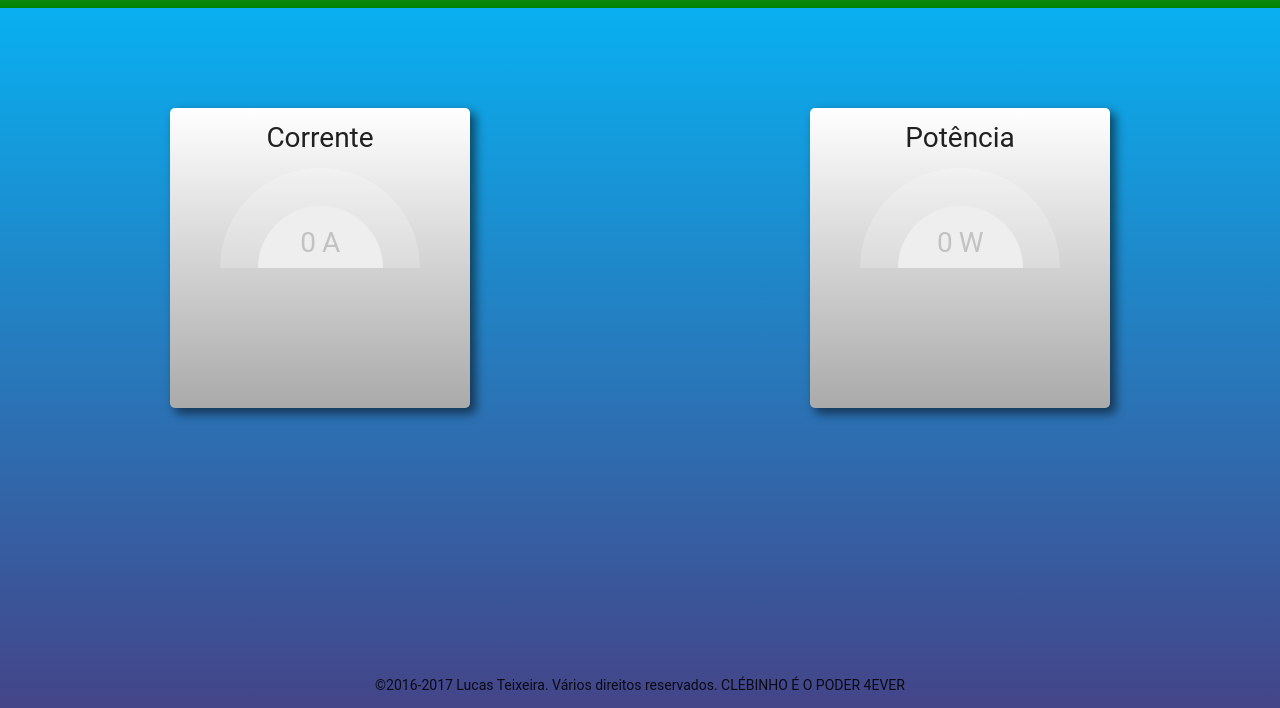
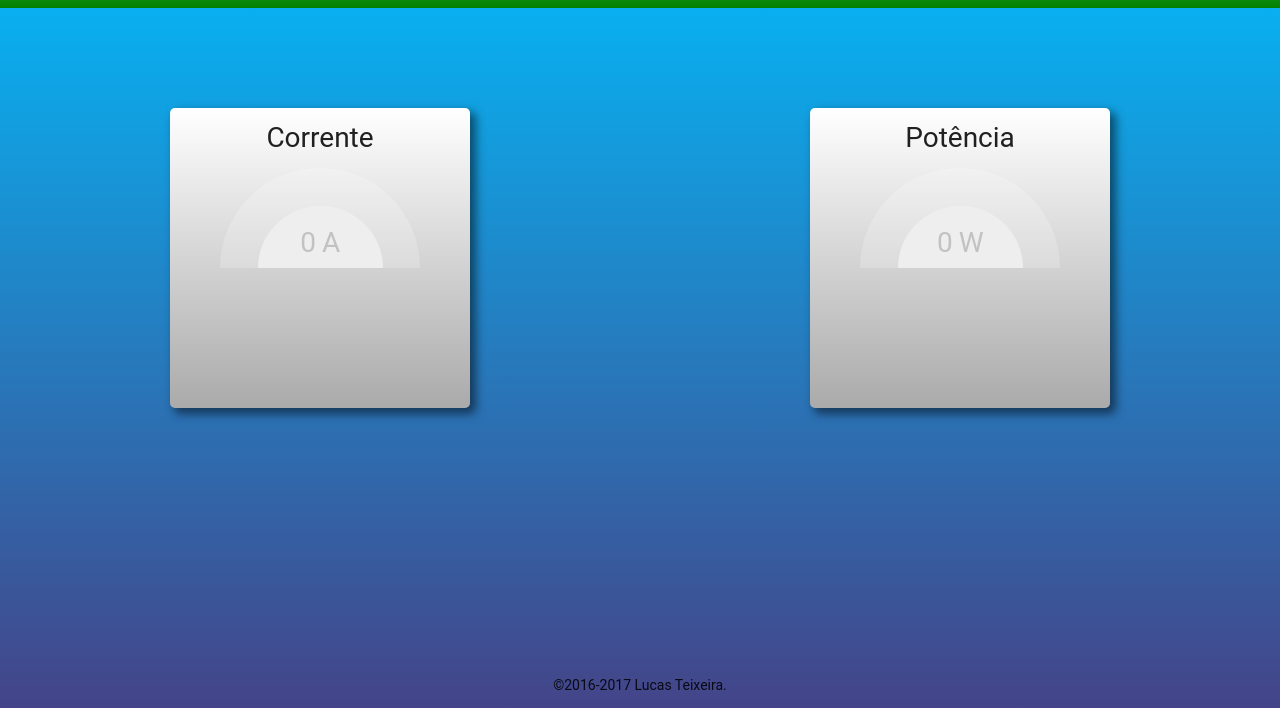
Before and after one commit to lucaspontoexe/smcp, a plain HTML site: page ESP8266/data/index.html in a window 1280 px wide. Shown: the part 92-800 px from the top of the page. Drawn offline with nearby package versions, Linux system fonts and the light colour scheme.

Commit message:
Remoção de arquivos desnecessários
Menos a fonte de ícones.
Mais formalidade, só para apresentar.

```diff
--- a/ESP8266/data/index.html
+++ b/ESP8266/data/index.html
@@ -45,7 +45,7 @@
   </div>
 
 <div id="clebinho">
-<p align="center">©2016-2017 Lucas Teixeira. Vários direitos reservados. CLÉBINHO É O PODER 4EVER </p></div>
+<p align="center">©2016-2017 Lucas Teixeira. <!--CLÉBINHO É O PODER 4EVER--></p></div>
 </body>
 
 
```
Also changed, not shown: ESP8266/data/ajustes.html (+1 -1 lines), ESP8266/data/maticon.woff2 (added), 4 other files.
